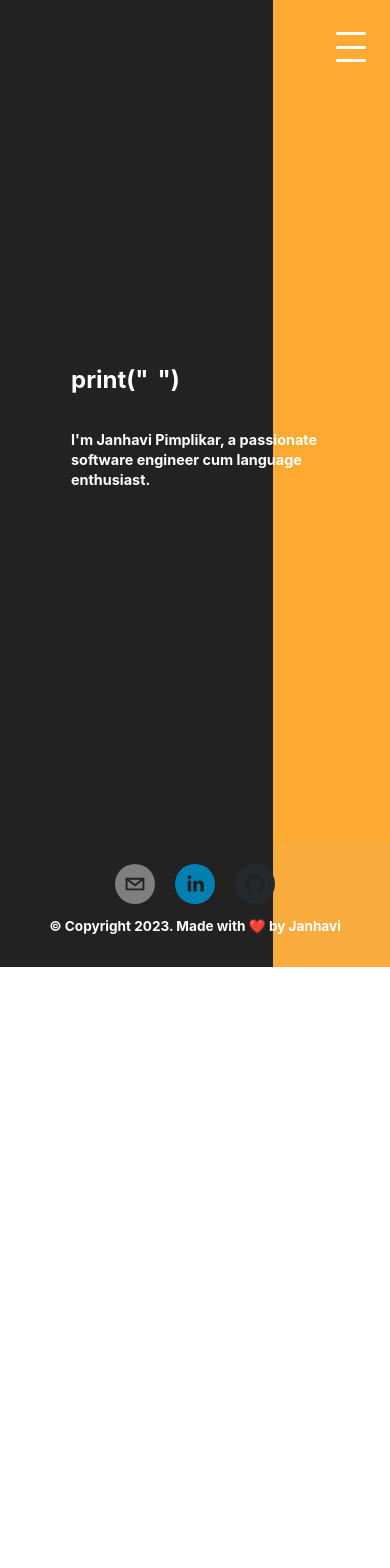
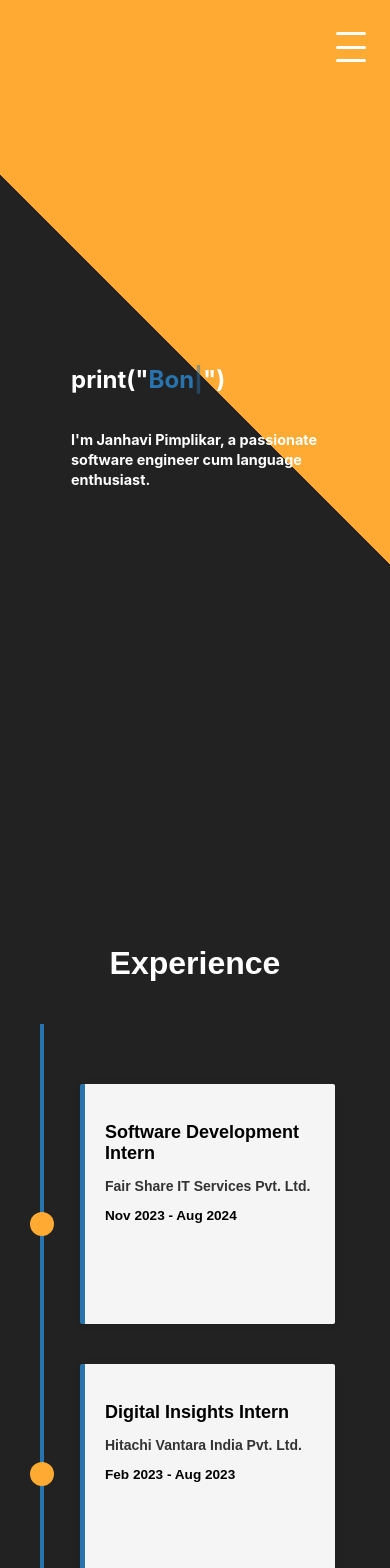
Before and after one commit to Janhavi-2001/Janhavi-2001.github.io, a React (Create React App) app: page / in a window 390 px wide. Shown: the top 1568 px of the page. Before the commit the page ends 967 px from the top, so only its background shows below. Built offline with nearby package versions, Linux system fonts and the light colour scheme.

Commit message:
Add first draft of experience timeline

```diff
--- a/src/App.css
+++ b/src/App.css
@@ -1,38 +1,5 @@
 .App {
   text-align: center;
+  background: linear-gradient(45deg, #222 75%, #FFAA33 25%);
+
 }
-
-.App-logo {
-  height: 40vmin;
-  pointer-events: none;
-}
-
-@media (prefers-reduced-motion: no-preference) {
-  .App-logo {
-    animation: App-logo-spin infinite 20s linear;
-  }
-}
-
-.App-header {
-  background-color: #282c34;
-  min-height: 100vh;
-  display: flex;
-  flex-direction: column;
-  align-items: center;
-  justify-content: center;
-  font-size: calc(10px + 2vmin);
-  color: white;
-}
-
-.App-link {
-  color: #61dafb;
-}
-
-@keyframes App-logo-spin {
-  from {
-    transform: rotate(0deg);
-  }
-  to {
-    transform: rotate(360deg);
-  }
-}
--- a/src/App.js
+++ b/src/App.js
@@ -2,12 +2,17 @@ import './App.css';
 import Navigation from './Components/Navigation/Navigation';
 import Footer from './Components/Footer/Footer';
 import Home from './Components/Home/Home';
+import React from 'react';
+import Timeline from './Components/Timeline/Timeline';
+import events from './Data/events.json';
+
 
 function App() {
   return (
     <div className="App">
       <Navigation />
       <Home />
+      <Timeline events={events} />
       <Footer />
     </div>
   );
--- a/src/Components/Footer/Footer.css
+++ b/src/Components/Footer/Footer.css
@@ -1,5 +1,4 @@
 .footer {
-    background: linear-gradient(90deg, #222 70%, #fbac3e 30%);
     color: white;
     padding: 20px;
     text-align: center;
--- a/src/Components/Home/Home.css
+++ b/src/Components/Home/Home.css
@@ -5,7 +5,6 @@
     align-items: center;
     justify-content: flex-start;
     padding-left: 5vw;
-    background: linear-gradient(90deg, #222 70%, #FFAA33 30%);
     box-sizing: border-box;
     overflow-x: hidden;
 }
--- a/src/Components/Home/Home.js
+++ b/src/Components/Home/Home.js
@@ -2,6 +2,7 @@ import React from 'react';
 import './Home.css';
 import TypeAnimation from '../TypeAnimation/TypeAnimation';
 import Image from './Image';
+
 
 const Home = () => {
     return (
--- a/src/Components/Navigation/Navigation.css
+++ b/src/Components/Navigation/Navigation.css
@@ -138,4 +138,9 @@
         font-size: 1.5rem;
         padding: 1rem 2rem;
     }
+
+    .navStyle.opaque {
+        background: #222;
+        opacity: 0.85;
+    }
 }
--- a/src/Components/Navigation/Navigation.js
+++ b/src/Components/Navigation/Navigation.js
@@ -28,10 +28,10 @@ const Navigation = () => {
                 {/* Nav links */}
                 <div className={`navLinks${menuOpen ? ' open' : ''}`}>
                     <a href="#about" className='linkStyle' onClick={() => setMenuOpen(false)}>About Me</a>
-                    <a href="#experience" className='linkStyle' onClick={() => setMenuOpen(false)}>Experience</a>
-                    <a href="#projects" className='linkStyle' onClick={() => setMenuOpen(false)}>Projects</a>
-                    <a href="#education" className='linkStyle' onClick={() => setMenuOpen(false)}>Education</a>
-                    <a href="#contact" className='linkStyle' style={{ backgroundColor: '#2774AE', color: '#fff' }} onClick={() => setMenuOpen(false)}>Contact Me</a>
+                    <a href="#experience" className='linkStyle' onClick={e => {e.preventDefault();setMenuOpen(false);document.getElementById('experience')?.scrollIntoView({ behavior: 'smooth' });}}>Experience</a>
+                    <a href="#projects" className='linkStyle' onClick={e => {e.preventDefault();setMenuOpen(false);document.getElementById('projects')?.scrollIntoView({ behavior: 'smooth' });}}>Projects</a>
+                    <a href="#education" className='linkStyle' onClick={e => {e.preventDefault();setMenuOpen(false);document.getElementById('education')?.scrollIntoView({ behavior: 'smooth' });}}>Education</a>
+                    <a href="#contact" className='linkStyle' style={{ backgroundColor: '#2774AE', color: '#fff' }} onClick={e => {e.preventDefault();setMenuOpen(false);document.getElementById('contact')?.scrollIntoView({ behavior: 'smooth'});}}>Contact Me</a>
                 </div>
             </nav>
         </div>
--- /dev/null
+++ b/src/Components/Timeline/Timeline.css
@@ -0,0 +1,126 @@
+.timeline-wrapper {
+  font-family: Arial, sans-serif;
+  text-align: center;
+  padding: 80px 20px;
+  position: relative;
+}
+
+.timeline {
+  position: relative;
+  max-width: 1000px;
+  margin: auto;
+  padding: 40px 0;
+}
+
+
+.timeline-line {
+  position: absolute;
+  width: 4px;
+  background-color: #2774ae;
+  top: 0;
+  bottom: 0;
+  left: 50%;
+  transform: translateX(-50%);
+  z-index: 0;
+}
+
+
+.timeline-card-container {
+  position: relative;
+  width: 50%;
+  padding: 20px 40px;
+  box-sizing: border-box;
+}
+
+.timeline-card-container.left {
+  right: 10%;
+  text-align: right;
+}
+
+.timeline-card-container.right {
+  left: 57%;
+  text-align: left;
+}
+
+.timeline-card {
+  background: #f5f5f5;
+  display: inline-block;
+  padding: 20px;
+  border-left: 5px solid #2774ae;
+  border-radius: 2px;
+  box-shadow: 0 2px 8px rgba(0, 0, 0, 0.1);
+  position: relative;
+  width: 100%;
+  max-width: 400px;
+  height: 200px;
+  z-index: 1;
+}
+
+.timeline-card-container.left .timeline-card {
+  border-left: none;
+  border-right: 5px solid #2774ae;
+}
+
+.timeline-card:hover {
+  transform: scale(1.02);
+  transition: transform 0.3s ease;
+}
+
+.timeline-node {
+  position: absolute;
+  left: 50%;
+  transform: translate(-50%, -50%);
+  width: 24px;
+  height: 24px;
+  background-color: #ffaa33;
+  border-radius: 50%;
+  z-index: 2;
+}
+
+.card-title {
+  font-weight: bold;
+  font-size: 18px;
+  margin-bottom: 10px;
+}
+
+.card-content {
+  font-size: 14px;
+  color: #333;
+}
+
+/* Responsive Styles */
+@media (max-width: 768px) {
+  .timeline-card-container {
+    width: calc(100% - 60px);
+    padding-left: 60px;
+    padding-right: 20px;
+  }
+
+  .timeline-card-container.left,
+  .timeline-card-container.right {
+    left: 0 !important;
+    right: 0 !important;
+    text-align: left;
+  }
+
+  .timeline-card {
+    margin: 0;
+    border-right: none !important;
+    border-left: 5px solid #2774ae !important;
+  }
+
+  .timeline-card:hover {
+    transform: scale(1.02);
+    transition: transform 0.3s ease;
+  }
+
+  .timeline-node {
+    left: 10px;
+    transform: translateY(-50%);
+  }
+
+  .timeline-line {
+    left: 20px;
+    transform: none;
+  }
+}
--- /dev/null
+++ b/src/Components/Timeline/Timeline.js
@@ -0,0 +1,55 @@
+import React, { useState } from 'react';
+import './Timeline.css';
+import { useEffect } from 'react';
+import AOS from 'aos';
+import 'aos/dist/aos.css';
+
+
+function TimelineCard({ card, side, index }) {
+
+    useEffect(() => {
+    AOS.init({
+        duration: 800,
+        once: true
+    });
+    }, []);
+
+  return (
+    <>
+    <div className="timeline-node" style={{ top: `${250 * index + 200}px` }} />
+      <div className={`timeline-card-container ${side}`} data-aos={side === 'left' ? 'fade-right' : 'fade-left'}>
+        <div className="timeline-card">
+          <h3 className="card-title">{card.title}</h3>
+          <p className="card-content">{card.content}</p>
+          <p className="card-date">{card.date}</p>
+        </div>
+      </div>
+    </>
+  );
+}
+
+const Timeline = () => {
+  const [cards] = useState([
+    { id: 1, title: 'Software Development Intern', content: 'Fair Share IT Services Pvt. Ltd.', date: 'Nov 2023 - Aug 2024' },
+    { id: 2, title: 'Digital Insights Intern', content: 'Hitachi Vantara India Pvt. Ltd.', date: 'Feb 2023 - Aug 2023' },
+  ]);
+
+  return (
+    <div className="timeline-wrapper" id = "experience">
+      <h1 style = {{ color: '#fff', paddingBottom: 20}}>Experience</h1>
+      <div className="timeline">
+        {cards.map((card, index) => (
+          <TimelineCard
+            key={card.id}
+            card={card}
+            side={index % 2 === 0 ? 'left' : 'right'}
+            index={index}
+          />
+        ))}
+        <div className="timeline-line" />
+      </div>
+    </div>
+  );
+};
+
+export default Timeline;
--- /dev/null
+++ b/src/Data/events.json
@@ -0,0 +1,23 @@
+{
+    "events":
+    [
+        {
+            "date": "2023-01-01",
+            "title": "New Year's Day",
+            "description": "Celebration of the new year.",
+            "image": "path/to/image1.jpg"
+        },
+        {
+            "date": "2023-02-14",
+            "title": "Valentine's Day",
+            "description": "Celebration of love and affection.",
+            "image": "path/to/image2.jpg"
+        },
+        {
+            "date": "2023-03-17",
+            "title": "St. Patrick's Day",
+            "description": "Celebration of Irish culture.",
+            "image": "path/to/image3.jpg"
+        }
+    ]
+}
```
Also changed, not shown: package.json (+18 -2 lines), 1 other file (tests, documents, lock files or other folders).
